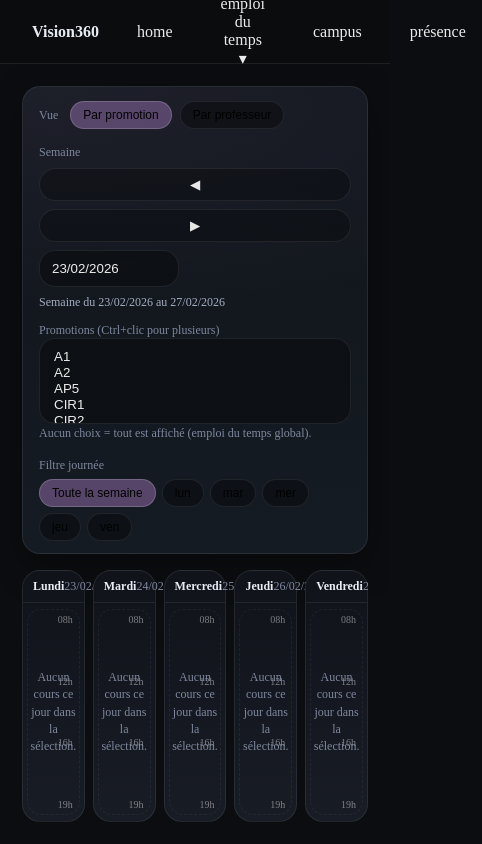
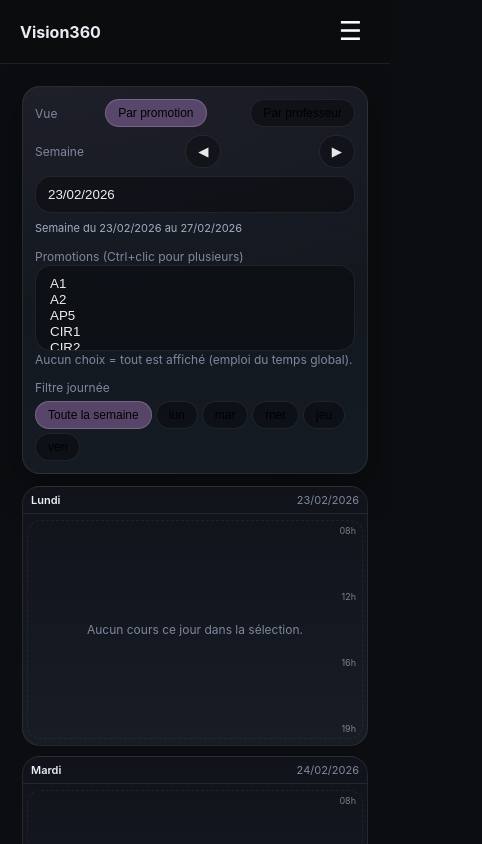
Before and after one commit to antimepix/vision360, a React (Vite) app in the folder vision360/: page /schedule in a window 390 px wide. Shown: the top 844 px of the page, 482 px wide, since content can reach past the window. Built offline with nearby package versions, Linux system fonts and the light colour scheme.

Commit message:
ajout map batiment

```diff
--- a/vision360/src/components/Navbar.jsx
+++ b/vision360/src/components/Navbar.jsx
@@ -3,8 +3,10 @@ import { NavLink, useLocation } from "react-router-dom";
 import { useState } from "react";
 import "../index.css";
 
-export default  function Navbar() {
+export default function Navbar() {
   const [openSchedule, setOpenSchedule] = useState(false);
+  const [menuOpen, setMenuOpen] = useState(false);
+
   const location = useLocation();
   const isSchedule = location.pathname === "/schedule";
 
@@ -12,12 +14,20 @@ export default  function Navbar() {
     <nav className="navbar">
       <div className="logo">Vision360</div>
 
-      <div className="nav-links">
-        <NavLink to="/" end>
+      {/* Bouton burger */}
+      <button
+        className="burger"
+        onClick={() => setMenuOpen((m) => !m)}
+      >
+        ☰
+      </button>
+
+      <div className={`nav-links ${menuOpen ? "open" : ""}`}>
+        <NavLink to="/" end onClick={() => setMenuOpen(false)}>
           home
         </NavLink>
 
-        {/* bouton avec dropdown */}
+        {/* Dropdown */}
         <div
           className="nav-dropdown"
           onMouseLeave={() => setOpenSchedule(false)}
@@ -34,13 +44,20 @@ export default  function Navbar() {
             <div className="nav-dropdownMenu">
               <NavLink
                 to="/schedule?mode=promo"
-                onClick={() => setOpenSchedule(false)}
+                onClick={() => {
+                  setOpenSchedule(false);
+                  setMenuOpen(false);
+                }}
               >
                 élève
               </NavLink>
+
               <NavLink
                 to="/schedule?mode=prof"
-                onClick={() => setOpenSchedule(false)}
+                onClick={() => {
+                  setOpenSchedule(false);
+                  setMenuOpen(false);
+                }}
               >
                 professeur
               </NavLink>
@@ -48,8 +65,8 @@ export default  function Navbar() {
           )}
         </div>
 
-        <NavLink to="/campus">campus</NavLink>
-        <NavLink to="/presence">présence</NavLink>
+        <NavLink to="/campus" onClick={() => setMenuOpen(false)}>campus</NavLink>
+        <NavLink to="/presence" onClick={() => setMenuOpen(false)}>présence</NavLink>
       </div>
     </nav>
   );
--- a/vision360/src/data/campus1.json
+++ b/vision360/src/data/campus1.json
@@ -1,6 +1,6 @@
 {
   "rooms": [
-    { "id": "salle101", "name": "Salle de Cours ", "x": 75, "y": 700 },
+    { "id": "salle101", "name": "Salle de Cours ", "xPercent": 75, "y": 700 },
     { "id": "salle102", "name": "Salle de Cours", "x": 50, "y": 480 },
     { "id": "salle103", "name": "Salle de Cours", "x": 50, "y": 540 },
     { "id": "salle104", "name": "Salle de Cours", "x": 140, "y": 420 },
--- a/vision360/src/index.css
+++ b/vision360/src/index.css
@@ -32,6 +32,9 @@ body {
   margin: 0;
   background: var(--bg) !important;
   color: var(--text) !important;
+  font-family: Inter, "Segoe UI", Roboto, system-ui, -apple-system, "Helvetica Neue", Arial;
+  -webkit-font-smoothing: antialiased;
+  -moz-osx-font-smoothing: grayscale;
 }
 
 /* certains layouts générés par des libs */
@@ -51,13 +54,11 @@ header {
   border-bottom: 1px solid var(--border);
 }
 
+/* liens globaux */
 a {
   color: rgba(255, 255, 255, 0.85);
 }
-
-a:hover {
-  color: #fff;
-}
+a:hover { color: #fff; }
 
 /* ---------- Layout principal ---------- */
 
@@ -77,34 +78,38 @@ a:hover {
   min-height: 0;
 }
 
-/* ---------- Navbar ---------- */
+/* ---------- Navbar (unique, minimal change) ---------- */
 
+/* NOTE : version desktop-first. J'ai conservé tes couleurs/paddings/borders EXACTES */
 .navbar {
   display: flex;
-  align-items: stretch;              /* les éléments prennent toute la hauteur */
-  justify-content: flex-start;
-  gap: 22px;
-  padding: 0 2rem;
+  justify-content: flex-start; /* liens à gauche sur PC */
+  align-items: center;
+  padding: 12px 20px;
+  gap: 20px;
+  background: #111;            /* conforme à ton visuel */
+  color: white;
+  position: relative;
   height: var(--navbar-h);
-  background: rgba(10, 12, 15, 0.85);
-  border-bottom: 1px solid var(--border);
-  color: var(--text);
 }
 
+/* logo, conservé */
 .logo {
   font-weight: 700;
   display: flex;
   align-items: center;
+  margin-right: 10px;
+  color: var(--text);
 }
 
-/* conteneur des liens */
+/* conteneur des liens (desktop) */
 .nav-links {
   display: flex;
-  align-items: stretch;
-  gap: 16px;
+  align-items: center;
+  gap: 20px;
 }
 
-/* liens + bouton dropdown partagent le même style */
+/* liens + bouton same style, conservés */
 .nav-links a,
 .nav-linkButton {
   display: flex;
@@ -114,45 +119,41 @@ a:hover {
   margin-left: 0;
   text-decoration: none;
   color: rgba(255, 255, 255, 0.92);
-}
-
-.nav-links a:hover,
-.nav-linkButton:hover {
-  color: #fff;
-}
-
-/* bouton "emploi du temps" */
-.nav-linkButton {
   background: transparent;
   border: none;
   cursor: pointer;
   font: inherit;
 }
 
-/* seulement les liens de 1er niveau dans la nav, pas ceux du dropdown */
+/* hover states conservés */
+.nav-links a:hover,
+.nav-linkButton:hover {
+  color: #fff;
+}
+
+/* active (1er niveau) conservé */
 .nav-links > a.active,
 .nav-links > .nav-linkButton.active {
   font-weight: 700;
   border-bottom: 2px solid var(--brand);
 }
 
-/* ---------- Dropdown emploi du temps ---------- */
-
+/* dropdown wrapper (identique à ton style) */
 .nav-dropdown {
   position: relative;
 }
 
-/* menu déroulant */
+/* dropdown menu — garde tes couleurs/ombre/bordures */
 .nav-dropdownMenu {
   position: absolute;
   top: 100%;           /* collé sous la barre */
   left: 0;
   min-width: 160px;
   padding: 4px 0;
-  background: #11151b;
-  border-radius: 0;    /* pas d’angles arrondis */
+  background: var(--panel);
+  border-radius: 0;    /* conservé */
   border: 1px solid var(--border);
-  border-top: none;    /* fusion avec la navbar */
+  border-top: none;
   box-shadow: 0 8px 24px rgba(0, 0, 0, 0.55);
   z-index: 20;
 }
@@ -161,20 +162,81 @@ a:hover {
   display: block;
   padding: 8px 14px;
   text-decoration: none;
-  color: rgba(255, 255, 255, 0.9);
+  color: rgba(255,255,255,0.9);
   white-space: nowrap;
 }
-
 .nav-dropdownMenu a:hover {
   background: rgba(122, 92, 143, 0.35);
 }
 
+/* ---------- Burger : ne doit rien casser sur PC ---------- */
+
+/* desktop : burger complètement ignoré (hidden) */
+.burger {
+  display: none;
+  margin-left: 0 !important; /* prevent accidental push if another style leaks */
+  font-size: 26px;
+  background: none;
+  border: none;
+  color: white;
+  cursor: pointer;
+  padding: 6px 8px;
+  border-radius: 6px;
+}
+
 /* ---------- Tables (home & schedule) ---------- */
 
-.table td {
-  color: rgba(255, 255, 255, 0.88);
+.table td { color: rgba(255,255,255,0.88); }
+.table th { color: rgba(255,255,255,0.92); }
+
+/* ---------- MOBILE OVERRIDES (strict, minimal, only what is needed) ---------- */
+@media (max-width: 768px) {
+
+  /* force le burger à se placer à droite */
+  .burger {
+    display: block !important;
+    margin-left: auto !important;  /* pousse totalement à droite */
+    order: 2;                      /* s’assure qu’il est après les liens */
+  }
+
+  /* s’assure que la navbar reste en mode PC mais avec burger à droite */
+  .navbar {
+    display: flex !important;
+    justify-content: flex-start !important; /* liens à gauche, identique PC */
+    align-items: center !important;
+    gap: 20px;
+    position: relative;
+  }
+
+  /* liens cachés par défaut en mobile */
+  .nav-links {
+    position: absolute;
+    top: calc(var(--navbar-h));
+    left: 0;
+    right: 0;
+    display: none;
+    flex-direction: column;
+    padding: 20px;
+    background: #111;
+    gap: 16px;
+    z-index: 40;
+    border-top: 1px solid var(--border);
+    order: 1;
+  }
+
+  /* affichage du menu mobile */
+  .nav-links.open {
+    display: flex;
+  }
 }
 
-.table th {
-  color: rgba(255, 255, 255, 0.92);
-}
+/* ---------- Small safety helpers (prevent other rules from pushing layout) ---------- */
+
+/* ensure nav-links children don't get margin-left:auto from elsewhere */
+.nav-links * { margin-left: 0; }
+
+/* keep interactive hit areas consistent */
+.burger:focus { outline: 2px solid rgba(122,92,143,0.25); outline-offset: 2px; }
+
+/* preserve original topbar/header appearance */
+.topbar, header { background: rgba(10,12,15,0.85) !important; border-bottom: 1px solid var(--border); }
--- a/vision360/src/pages/campus.jsx
+++ b/vision360/src/pages/campus.jsx
@@ -164,8 +164,8 @@ function Campus() {
               key={room.id}
               className="room-marker"
               style={{
-                left: `${room.x}px`,
-                top: `${room.y}px`,
+                left: `${room.xPercent}%`,
+                top: `${room.yPercent}%`,
                 backgroundColor: getRoomColor(room.status),
               }}
               onClick={() => handleRoomClick(room)}
--- a/vision360/src/pages/schedule.css
+++ b/vision360/src/pages/schedule.css
@@ -11,11 +11,9 @@
 /* -------- Carte filtres -------- */
 
 .schedule-filtersCard {
-  background: radial-gradient(
-      1200px 400px at 10% 0%,
+  background: radial-gradient(1200px 400px at 10% 0%,
       rgba(140, 120, 170, 0.1),
-      transparent 55%
-    ),
+      transparent 55%),
     linear-gradient(180deg, var(--panel), var(--panel2));
   border-radius: var(--radius);
   border: 1px solid var(--border);
@@ -151,7 +149,8 @@
 }
 
 .schedule-grid--single {
-  grid-template-columns: 1fr; /* une seule colonne, pleine largeur */
+  grid-template-columns: 1fr;
+  /* une seule colonne, pleine largeur */
 }
 
 
@@ -247,3 +246,124 @@
   text-align: center;
   padding: 0 8px;
 }
+
+/* ===========================
+   Responsive emploi du temps
+   =========================== */
+
+/* -------- Tablettes / petits laptops -------- */
+@media (max-width: 1200px) {
+  .schedule-filtersCard {
+    padding: 12px 14px;
+  }
+
+  .schedule-filtersTop {
+    flex-direction: column;
+    align-items: flex-start;
+    gap: 10px;
+  }
+
+  .schedule-weekControls {
+    flex-wrap: wrap;
+  }
+
+  .schedule-filtersBottom {
+    align-items: stretch;
+  }
+
+  /* 3 colonnes plutôt que 5 */
+  .schedule-grid {
+    grid-template-columns: repeat(3, minmax(0, 1fr));
+  }
+}
+
+/* -------- Mobiles / très petites largeurs -------- */
+@media (max-width: 768px) {
+  .schedule-page {
+    gap: 12px;
+  }
+
+  .schedule-filtersCard {
+    padding: 12px;
+  }
+
+  /* En-tête des filtres en colonne */
+  .schedule-filtersTop {
+    flex-direction: column;
+    align-items: stretch;
+    gap: 8px;
+  }
+
+  .schedule-modeToggle,
+  .schedule-weekControls {
+    width: 100%;
+    justify-content: space-between;
+  }
+
+  /* Si tu as une règle globale .button { width: 100% } (depuis home),
+     on la neutralise ici pour ne pas avoir des boutons flèches pleine largeur */
+  .schedule-page .button {
+    width: auto;
+  }
+
+  .dateField {
+    width: 100%;
+    flex: 1 1 auto;
+  }
+
+  .week-label {
+    font-size: 11px;
+  }
+
+  /* Bas de la carte filtres en pile */
+  .schedule-filtersBottom {
+    flex-direction: column;
+    gap: 12px;
+  }
+
+  .schedule-mainFilter,
+  .schedule-dayFilter {
+    width: 100%;
+  }
+
+  .multiSelect {
+    width: 100%;
+  }
+
+  .dayChips {
+    gap: 4px;
+  }
+
+  /* Grille : un jour par ligne */
+  .schedule-grid {
+    grid-template-columns: 1fr;
+    grid-auto-rows: minmax(260px, auto);
+    gap: 10px;
+  }
+
+  .schedule-dayColumn {
+    min-width: 0;
+  }
+
+  .schedule-dayHeader {
+    font-size: 11px;
+    padding: 6px 8px;
+  }
+
+  .schedule-dayBody {
+    padding: 6px;
+  }
+
+  .schedule-timeRail {
+    font-size: 9px;
+  }
+
+  .schedule-event {
+    font-size: 10px;
+    padding: 4px 5px;
+  }
+
+  .event-time {
+    font-weight: 600;
+  }
+}
--- a/vision360/src/pages/schedule.jsx
+++ b/vision360/src/pages/schedule.jsx
@@ -166,6 +166,18 @@ export default function Schedule() {
   const [selectedPromos, setSelectedPromos] = useState([]);
   const [selectedProfs, setSelectedProfs] = useState([]);
   const [selectedDay, setSelectedDay] = useState(null); // null = tous, 0-4 = lundi-vendredi
+
+  const uniqueEvents = useMemo(() => {
+    const seen = new Set();
+    return events.filter((e) => {
+      const groups = (e.groups ?? []).map(g => g.code).sort().join("|");
+      const key = `${e.id}::${e.start}::${e.end}::${groups}`;
+      if (seen.has(key)) return false;
+      seen.add(key);
+      return true;
+    });
+  }, []);
+
 
   const weekStart = useMemo(
     () => startOfWeekMonday(anchorDate),
```
Also changed, not shown: vision360/src/data/campus0.json (+6 -6 lines), vision360/src/data/campus2.json (+10 -11 lines).
